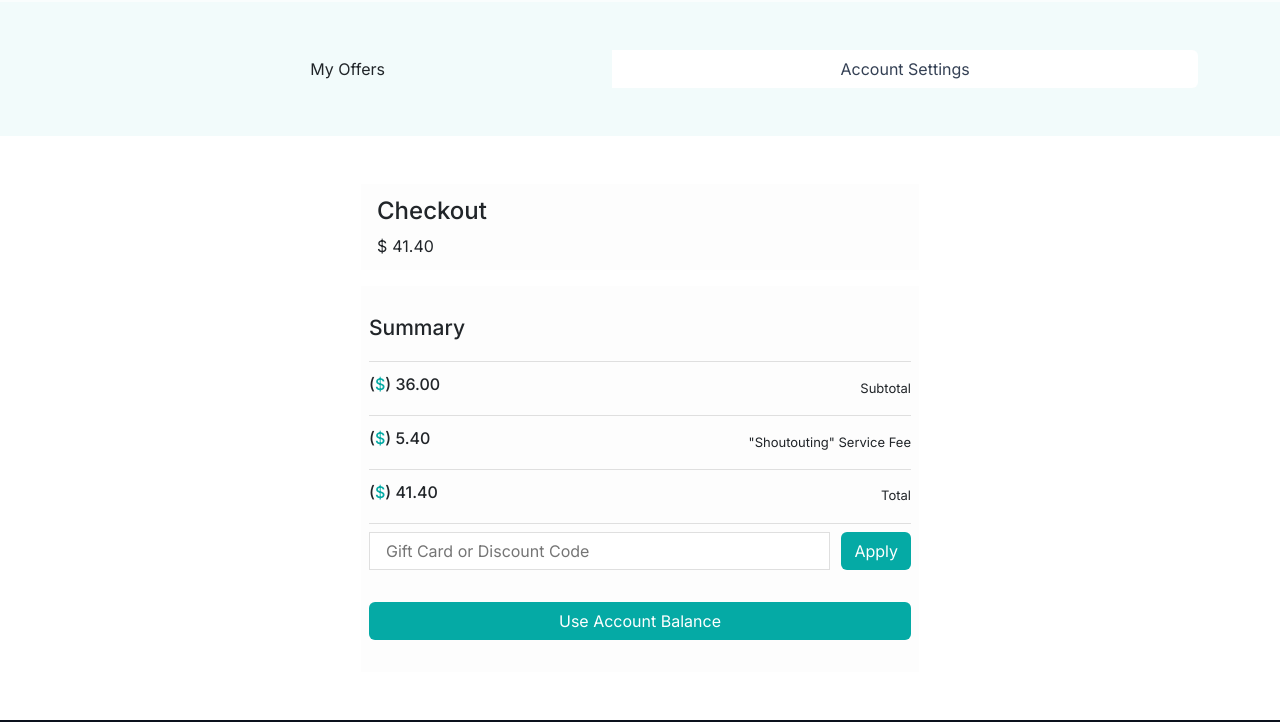
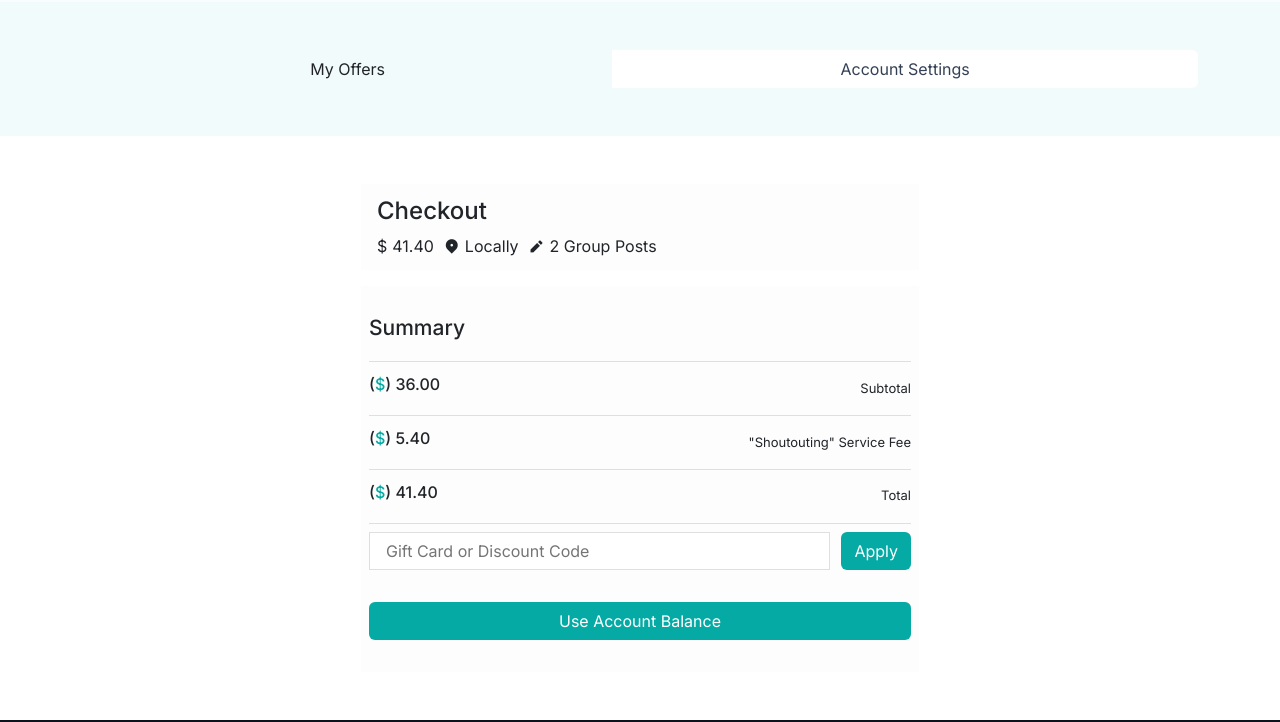
Before and after one commit to AhmadJahanzaib10/ShoutoutingHebrew, a plain HTML site: page checkout.html in a window 1280 px wide. Shown: the part 78-800 px from the top of the page. Drawn offline with nearby package versions, Linux system fonts and the light colour scheme.

Commit message:
Update checkout.html

```diff
--- a/checkout.html
+++ b/checkout.html
@@ -101,6 +101,14 @@
                     <div class="icon">$</div>
                     <p>41.40</p>
                 </div>
+                <div class="options">
+                    <div class="icon"><i class="ri-map-pin-2-fill"></i></div>
+                    <p>Locally</p>
+                </div>
+                <div class="options">
+                    <div class="icon"><i class="ri-pencil-fill"></i></div>
+                    <p>2 Group Posts</p>
+                </div>
             </div>
         </div>
         <div class="order-summary">
```
